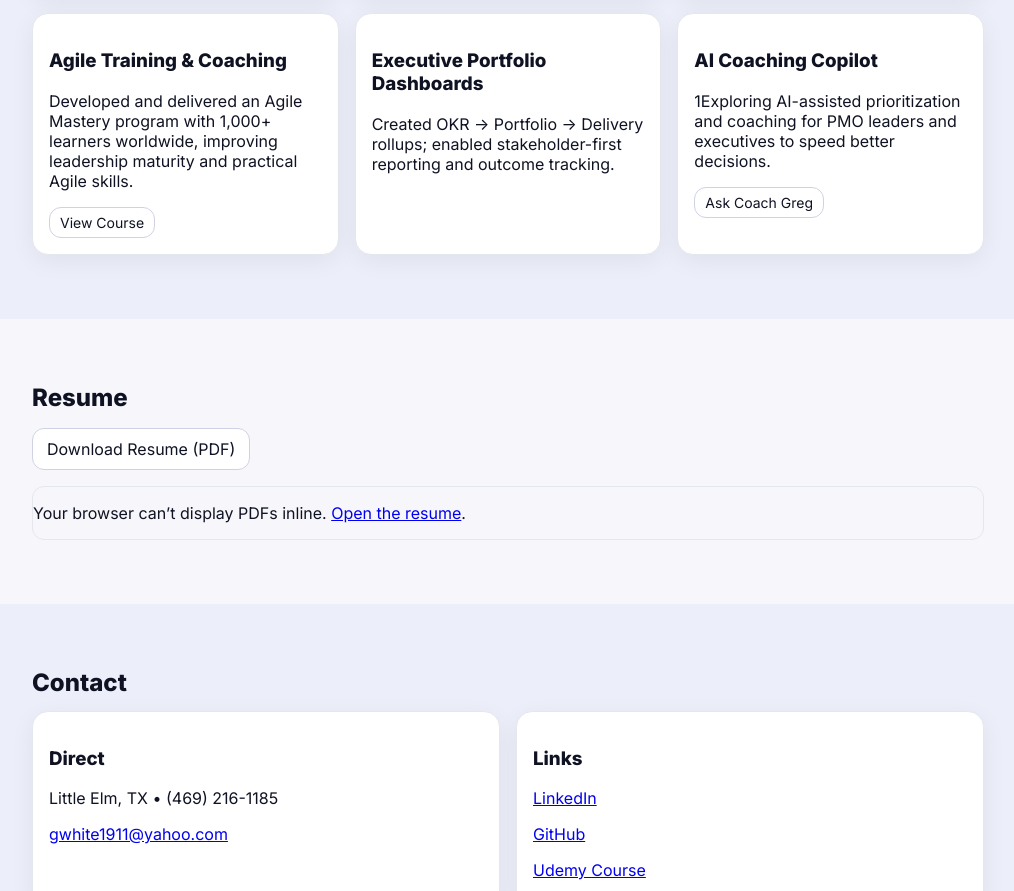
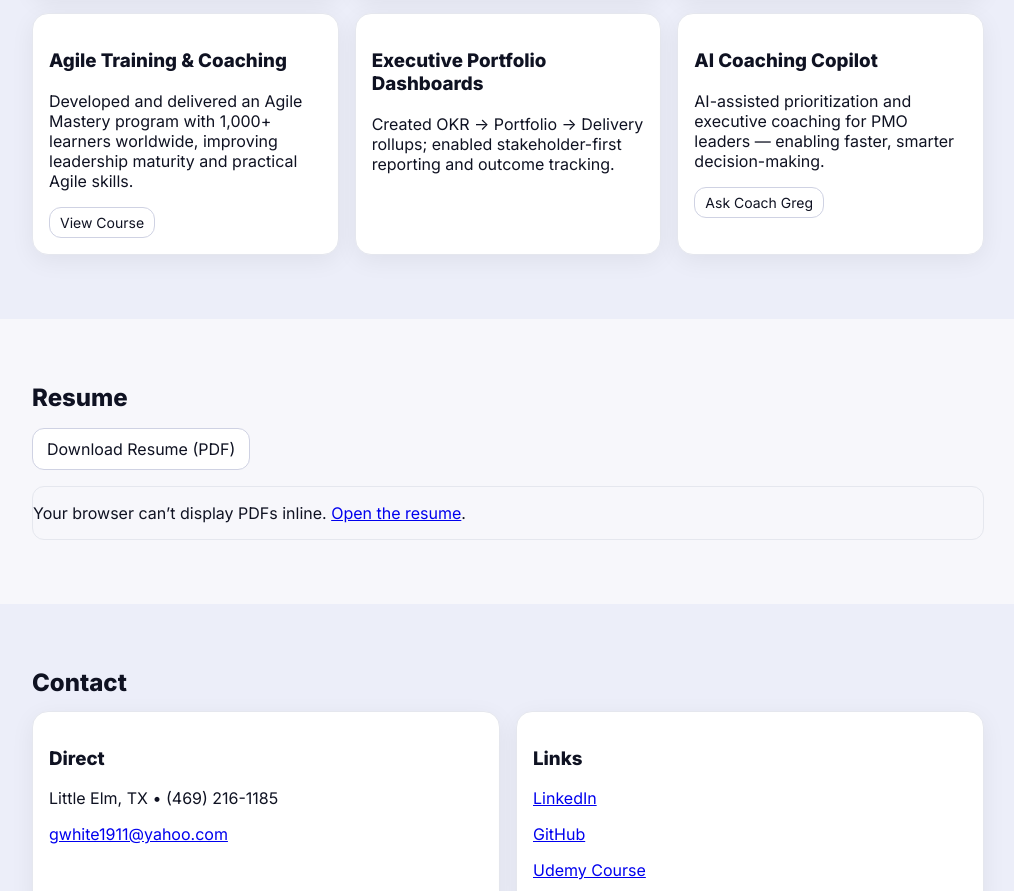
Before and after one commit to gregwhiteleader/gregwhiteleader.github.io, a plain HTML site: page index.html in a window 1280 px wide. Shown: the part 1149-2040 px from the top of the page, without its empty margins (132-1146 px from the left). Drawn offline with Linux system fonts and the light colour scheme.

Commit message:
Update index.html

```diff
--- a/index.html
+++ b/index.html
@@ -86,7 +86,7 @@
           </article>
           <article class="card">
             <h3>AI Coaching Copilot</h3>
-            <p>1Exploring AI-assisted prioritization and coaching for PMO leaders and executives to speed better decisions.</p>
+            <p>AI-assisted prioritization and executive coaching for PMO leaders — enabling faster, smarter decision-making.</p>
             <a class="btn small" href="https://ask-coach-greg.streamlit.app/" target="_blank">Ask Coach Greg</a>
            </article>
         </div>
```
